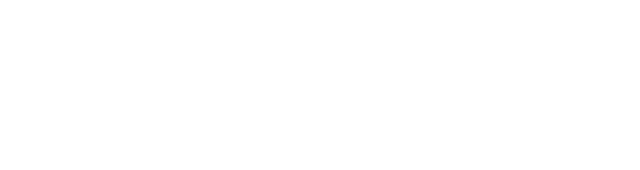
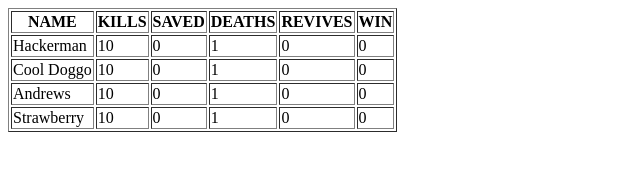
Before and after one commit to acciojob/Styled-Table-Shree3612, a website: page main.html in a window 1280 px wide. Shown: the whole page, without its empty margins (0-640 px from the left). Drawn offline with Linux system fonts and the light colour scheme.

Commit message:
created a submission

```diff
--- a/main.html
+++ b/main.html
@@ -9,7 +9,53 @@
 </head>
 <body>
     <!-- add table here -->
+	<table border="1" >
+		<thead>
+			<th>NAME</th>
+			<th>KILLS</th>
+			<th>SAVED</th>
+			<th>DEATHS</th>
+			<th>REVIVES</th>
+			<th>WIN</th>
+		</thead>
+		<tbody>
+		<tr>
+		  <td>Hackerman</td>
+		  <td>10</td>
+		  <td>0</td>
+		  <td>1</td>
+		  <td>0</td>
+		  <td>0</td>
+		</tr>
 
+		<tr>
+		  <td>Cool Doggo</td>
+		  <td>10</td>
+		  <td>0</td>
+		  <td>1</td>
+		  <td>0</td>
+		  <td>0</td>
+		</tr>
 
+		<tr>
+		  <td>Andrews</td>
+		  <td>10</td>
+		  <td>0</td>
+		  <td>1</td>
+		  <td>0</td>
+		  <td>0</td>
+		</tr>
+
+		<tr>
+		  <td>Strawberry</td>
+		  <td>10</td>
+		  <td>0</td>
+		  <td>1</td>
+		  <td>0</td>
+		  <td>0</td>
+		</tr>
+
+		</tbody>
+	</table>
 </body>
 </html>
```
Also changed, not shown: script.js (+11 -0 lines).
